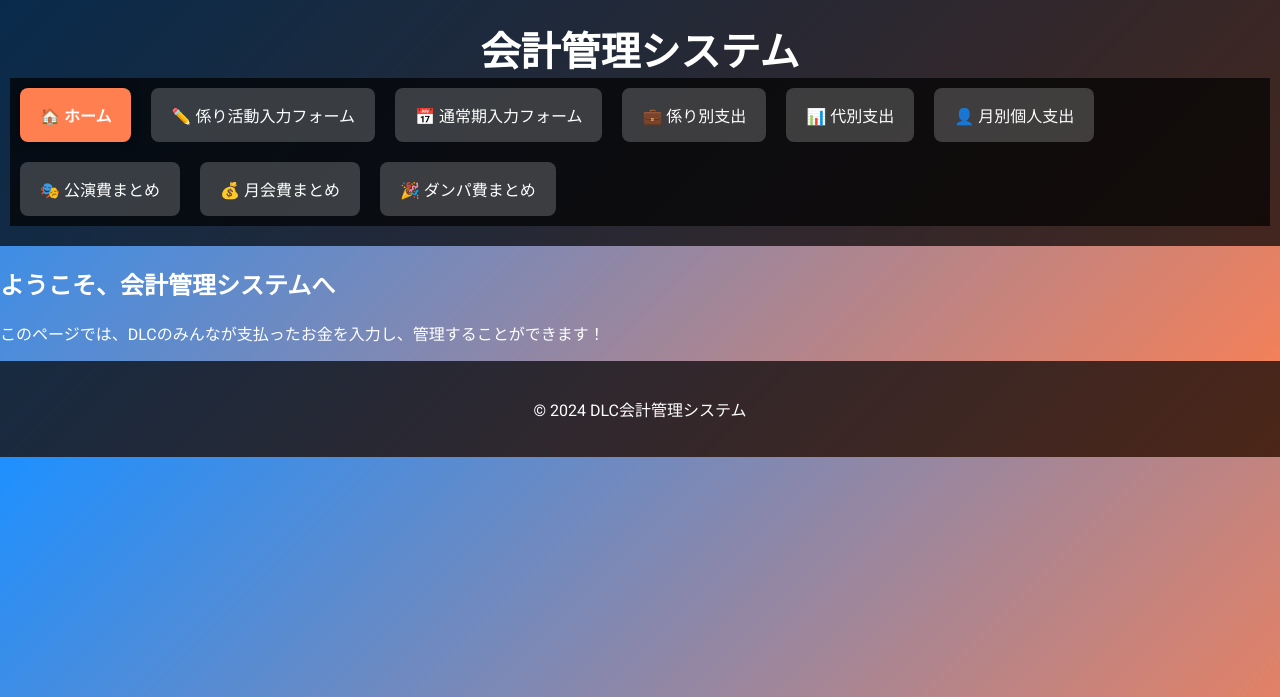
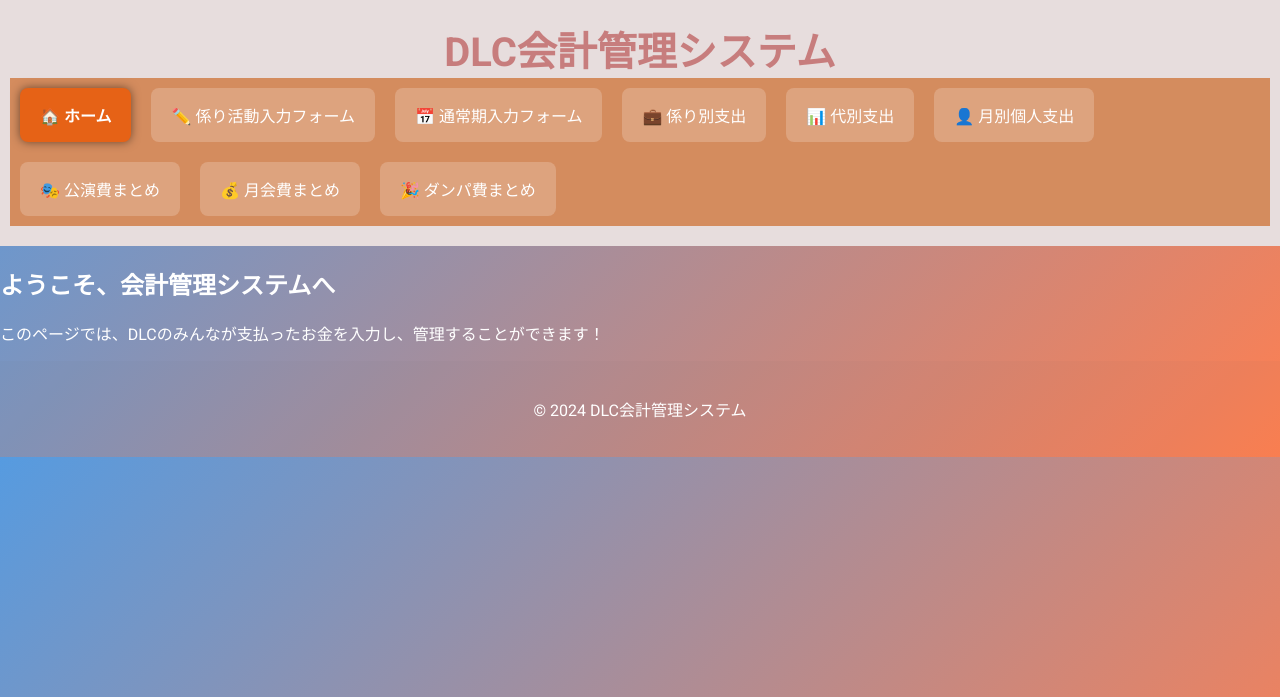
Before and after one commit to Shiki-dance/accounting-management, a Django app: template accounting/templates/accounting/index.html in a window 1280 px wide. Shown: the top 697 px of the page. Run offline with Django 3.2, Linux system fonts and the light colour scheme; the template is opened without the code that fills it, so the values that code supplies are empty.

Commit message:
grafic changes

```diff
--- a/accounting/static/accounting/css/style.css
+++ b/accounting/static/accounting/css/style.css
@@ -1,8 +1,8 @@
-/* 全体設定 */
+/*全体設定 */
 body {
     font-family: 'Roboto', Arial, sans-serif;
     /*背景にグラデーションを採用*/
-    background: linear-gradient(135deg, #1e90ff, #ff7f50);
+    background: linear-gradient(135deg, #569be0, #ff7f50);
     /*文字色を白に指定*/
     color: #fff;
     margin: 0;
@@ -16,12 +16,12 @@ header {
     text-align: center;
     padding: 20px 10px;
     /*半透明の背景を選択*/
-    background-color: rgba(0, 0, 0, 0.7);
+    background-color: rgb(231, 221, 221);
 }
 
 header h1 {
     font-size: 2.5rem;
-    color: #fff;
+    color: #c77d7d;
     margin: 0;
 }
 
@@ -29,7 +29,7 @@ header h1 {
 .main-nav {
     display: flex;
     justify-content: center;
-    background-color: rgba(0, 0, 0, 0.7);
+    background-color: rgba(204, 106, 41, 0.7);
 }
 
 .main-nav ul {
@@ -62,7 +62,7 @@ header h1 {
 }
 
 .main-nav .active a {
-    background: #ff7f50;
+    background: #e66216;
     font-weight: bold;
     box-shadow: 0 0 10px rgba(0, 0, 0, 0.5);
 }
@@ -113,8 +113,12 @@ header h1 {
         text-decoration: none;
         padding: 8px 10px; /* 縦横の余白を適度に調整 */
         text-align: left;
-        font-size: 14px; /* 小さめに設定 */
+        font-size: 12px; /* 小さめに設定 */
         line-height: 1.5; /* 読みやすさを確保 */
+    }
+
+    .page-title, .expense-name, .expense-amount {
+        font-size: 14px;
     }
 
     .main-nav a:hover {
@@ -172,7 +176,7 @@ button.submit-btn:hover {
 footer {
     text-align: center;
     padding: 20px;
-    background: rgba(0, 0, 0, 0.7);
+    background: rgba(90, 77, 77, 0.034);
     color: #fff;
 }
 
--- a/accounting/templates/accounting/base.html
+++ b/accounting/templates/accounting/base.html
@@ -3,7 +3,7 @@
 <head>
     <meta charset="UTF-8">
     <meta name="viewport" content="width=device-width, initial-scale=1.0">
-    <title>{% block title %}会計管理システム{% endblock %}</title>
+    <title>{% block title %}DLC会計管理システム{% endblock %}</title>
     {% load static %}
     <link rel="stylesheet" href="{% static 'accounting/css/style.css' %}">
     <link href="https://fonts.googleapis.com/css2?family=Roboto:wght@400;700&display=swap" rel="stylesheet">
@@ -11,7 +11,7 @@
 <body>
     <header>
         <div class="header-container">
-            <h1>会計管理システム</h1>
+            <h1>DLC会計管理システム</h1>
             {% if request.path != "/" %}
             <button class="menu-toggle" id="menuToggle">☰</button>
             {% endif %}
--- a/accounting/templates/accounting/index.html
+++ b/accounting/templates/accounting/index.html
@@ -4,7 +4,7 @@
 <head>
     <meta charset="UTF-8">
     <meta name="viewport" content="width=device-width, initial-scale=1.0">
-    <title>会計管理システム</title>
+    <title>DLC会計管理システム</title>
     {% load static %}
     <link rel="stylesheet" href="{% static 'accounting/css/style.css' %}">
     <link href="https://fonts.googleapis.com/css2?family=Roboto:wght@400;700&display=swap" rel="stylesheet">
@@ -13,7 +13,7 @@
     <header>
         <div class="header-container">
             <button id="menuToggle" class="menu-toggle">☰</button>
-            <h1>会計管理システム</h1>
+            <h1>DLC会計管理システム</h1>
         </div>
         <nav class="main-nav" id="mainNav">
             <ul>
```
